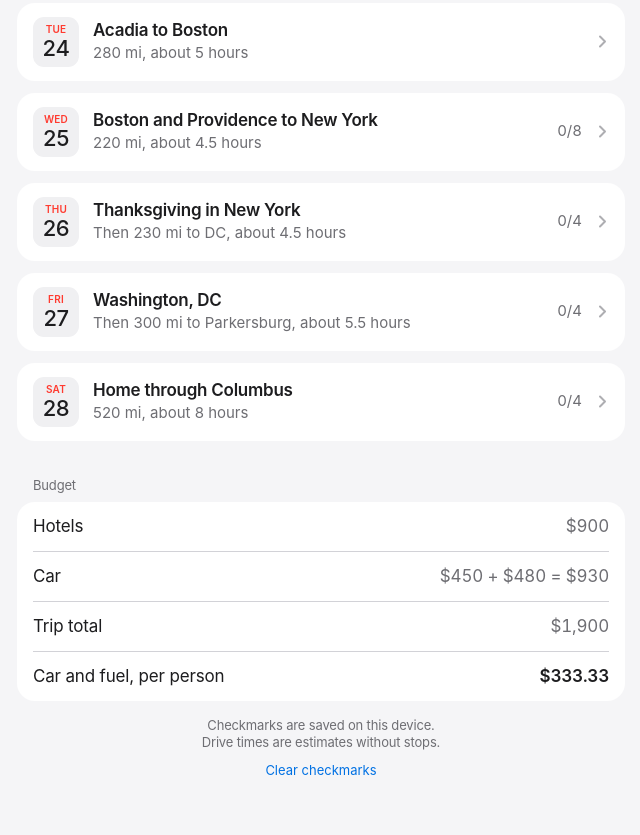
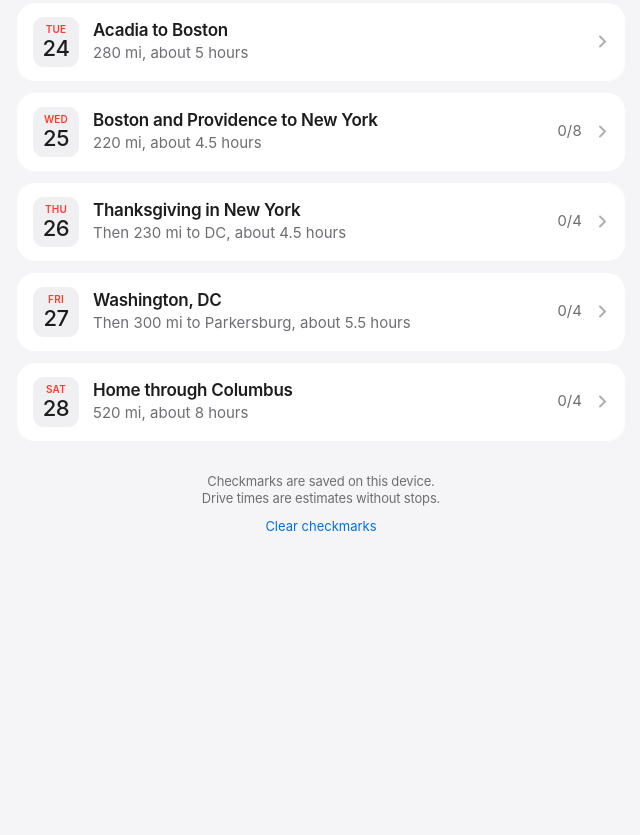
Before and after one commit to waleed79/roadtrip-2026, a plain HTML site: page index.html in a window 1280 px wide. Shown: the part 451-1286 px from the top of the page, without its empty margins (319-959 px from the left). After the commit the page ends 1042 px from the top, so only its background shows below. Drawn offline with Linux system fonts and the light colour scheme.

Commit message:
Remove cost breakdown
Co-Authored-By: Claude Opus 5.5 <noreply@anthropic.com>

```diff
--- a/index.html
+++ b/index.html
@@ -110,15 +110,7 @@ ul.places{list-style:none;margin:0;padding:0}
 .map svg{width:16px;height:16px}
 .empty{font-size:15px;color:var(--secondary);margin:18px 0 6px}
 
-/* ---------- Budget ---------- */
-.section-title{margin:36px 0 8px 16px;font-size:13px;color:var(--secondary)}
-.card{background:var(--cell);border-radius:18px;padding:0 16px}
-.kv{display:flex;justify-content:space-between;gap:16px;padding:13px 0;border-bottom:.5px solid var(--sep)}
-.kv:last-child{border-bottom:0}
-.kv span:last-child{color:var(--secondary);font-variant-numeric:tabular-nums;text-align:right}
-.kv.strong span:last-child{color:var(--label);font-weight:600}
-
-footer{padding:16px 16px 56px;font-size:13px;color:var(--secondary);text-align:center}
+footer{padding:32px 16px 56px;font-size:13px;color:var(--secondary);text-align:center}
 footer button{color:var(--blue);font-size:13px;margin-top:10px}
 
 @media (prefers-reduced-motion: reduce){ *{transition:none!important} }
@@ -141,14 +133,6 @@ footer button{color:var(--blue);font-size:13px;margin-top:10px}
   </header>
 
   <div class="list" id="list"></div>
-
-  <div class="section-title">Budget</div>
-  <div class="card">
-    <div class="kv"><span>Hotels</span><span>$900</span></div>
-    <div class="kv"><span>Car</span><span>$450 + $480 = $930</span></div>
-    <div class="kv"><span>Trip total</span><span>$1,900</span></div>
-    <div class="kv strong"><span>Car and fuel, per person</span><span>$333.33</span></div>
-  </div>
 </main>
 
 <footer>
```
